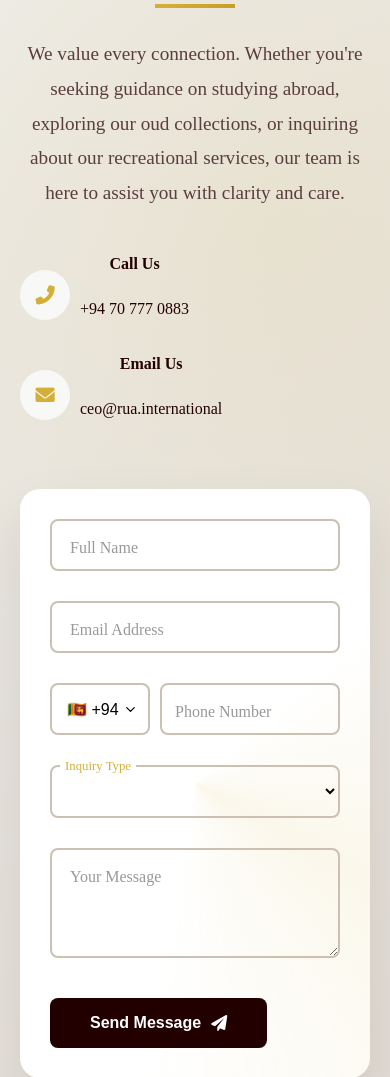
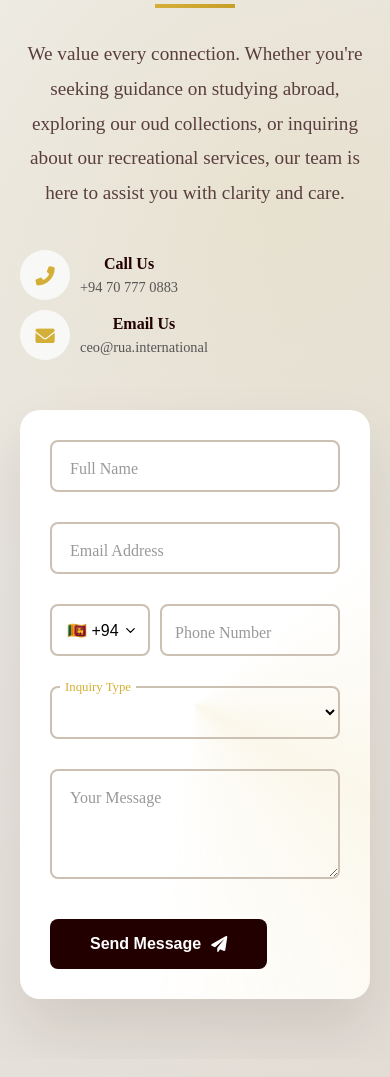
Before and after one commit to AmriShanab/RuaPvtLtd, a PHP site: page /contact in a window 390 px wide. Shown: the part 1161-2238 px from the top of the page. Run offline with PHP 8.4, Linux system fonts and the light colour scheme.

Commit message:
New Changes

```diff
--- a/assets/styles/contact.css
+++ b/assets/styles/contact.css
@@ -349,4 +349,22 @@
             margin-bottom: -85px;
         }
 
+        .contact-method-text {
+  display: flex;
+  flex-direction: column; /* stack strong + p neatly */
+  line-height: 1.4;
+}
+
+.contact-method-text strong {
+  font-size: 1rem;
+  font-weight: 600;
+  margin-bottom: 2px;
+}
+
+.contact-method-text p {
+  font-size: 0.9rem;
+  margin: 0;
+  color: #555;
+}
+
         }
--- a/assets/styles/footer.css
+++ b/assets/styles/footer.css
@@ -85,7 +85,7 @@
 }
 
 .footer-heading::after {
-  content: '';
+  /* content: ''; */
   position: absolute;
   bottom: 0;
   left: 0;
--- a/contact.php
+++ b/contact.php
@@ -50,7 +50,7 @@ include 'navbar.php';
                     <div class="contact-method-icon">
                         <i class="fas fa-phone-alt"></i>
                     </div>
-                    <div>
+                    <div class="contact-method-text">
                         <strong>Call Us</strong>
                         <p style="text-align: center">+94 70 777 0883</p>
                     </div>
@@ -60,7 +60,7 @@ include 'navbar.php';
                     <div class="contact-method-icon">
                         <i class="fas fa-envelope"></i>
                     </div>
-                    <div>
+                    <div class="contact-method-text">
                         <strong>Email Us</strong>
                         <p>ceo@rua.international</p>
                     </div>
```
